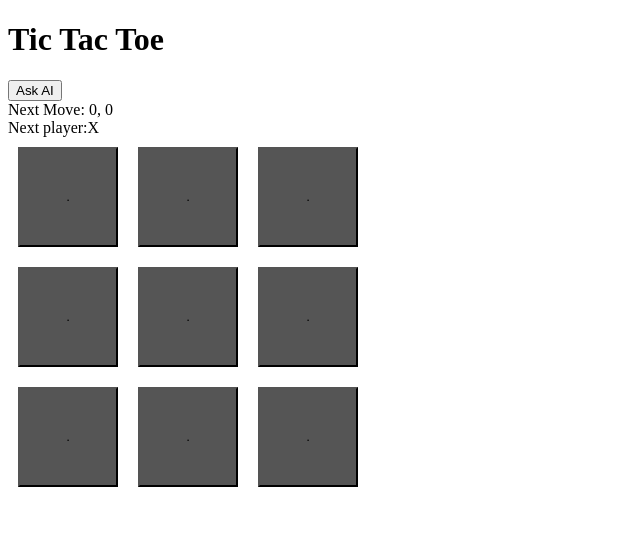
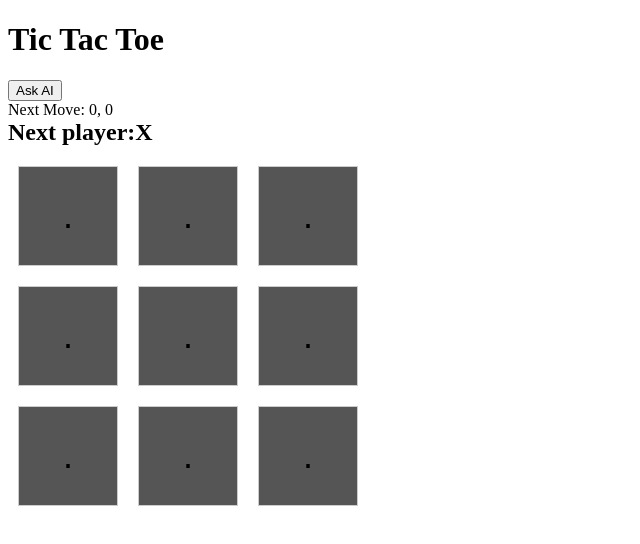
Before and after one commit to hunglun/tic-tac-toe-with-reactjs, a React (Create React App) app: page / in a window 1280 px wide. Shown: the top 544 px of the page, without its empty margins (0-640 px from the left). Built offline with nearby package versions, Linux system fonts and the light colour scheme.

Commit message:
generate style for board using chatgpt

```diff
--- a/src/styles.css
+++ b/src/styles.css
@@ -10,3 +10,42 @@
   margin: 10px;
   display: inline-block;
 }
+
+/* Set the font style for the status */
+.status {
+  font-size: 24px;
+  font-weight: bold;
+  margin-bottom: 10px;
+}
+
+/* Style the board rows */
+.board-row {
+  display: flex;
+}
+
+/* Style the squares */
+.square {
+  width: 100px;
+  height: 100px;
+  border: 1px solid #ccc;
+  display: flex;
+  justify-content: center;
+  align-items: center;
+  font-size: 36px;
+  cursor: pointer;
+}
+
+/* Style the squares on hover */
+.square:hover {
+  background-color: #f5f5f5;
+}
+
+/* Style the X symbol */
+.square.x::after {
+  content: "X";
+}
+
+/* Style the O symbol */
+.square.o::after {
+  content: "O";
+}
```
